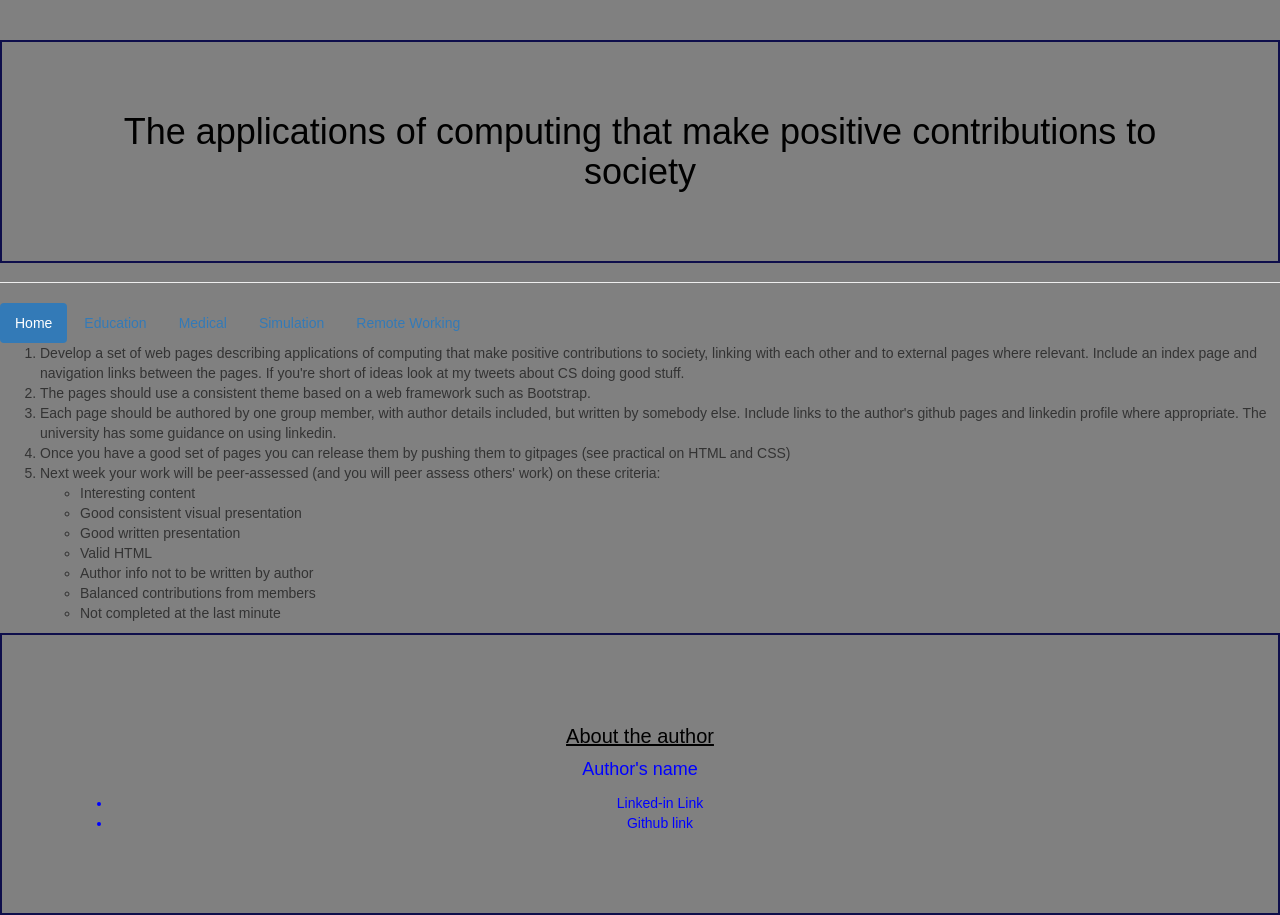
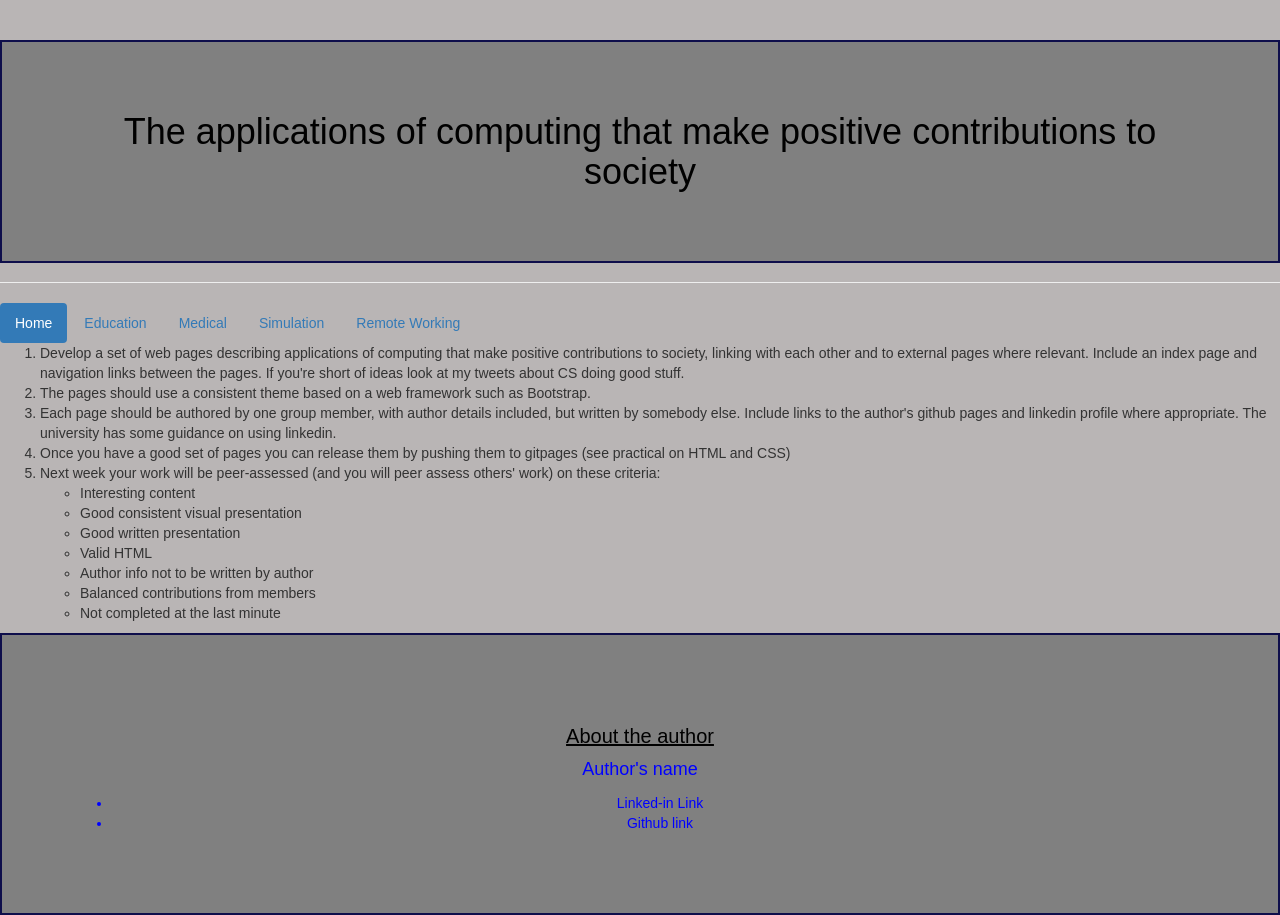
Before and after one commit to T-Tatsuya-W/Formative-group-work, a plain HTML site: page index.html in a window 1280 px wide. Drawn offline with nearby package versions, Linux system fonts and the light colour scheme.

Commit message:
Updated colour

```diff
--- a/StyleSheet.css
+++ b/StyleSheet.css
@@ -1,7 +1,8 @@
 body {
-    background-color: grey;
+    background-color: #b9b5b5;
     font-family:'Montserrat', sans-serif;
   }
+
 
   section{
     color: blue;
@@ -19,6 +20,8 @@ body {
     width: 50%;
 
   }
+
+
 
   h1 {
     color: black;
```
